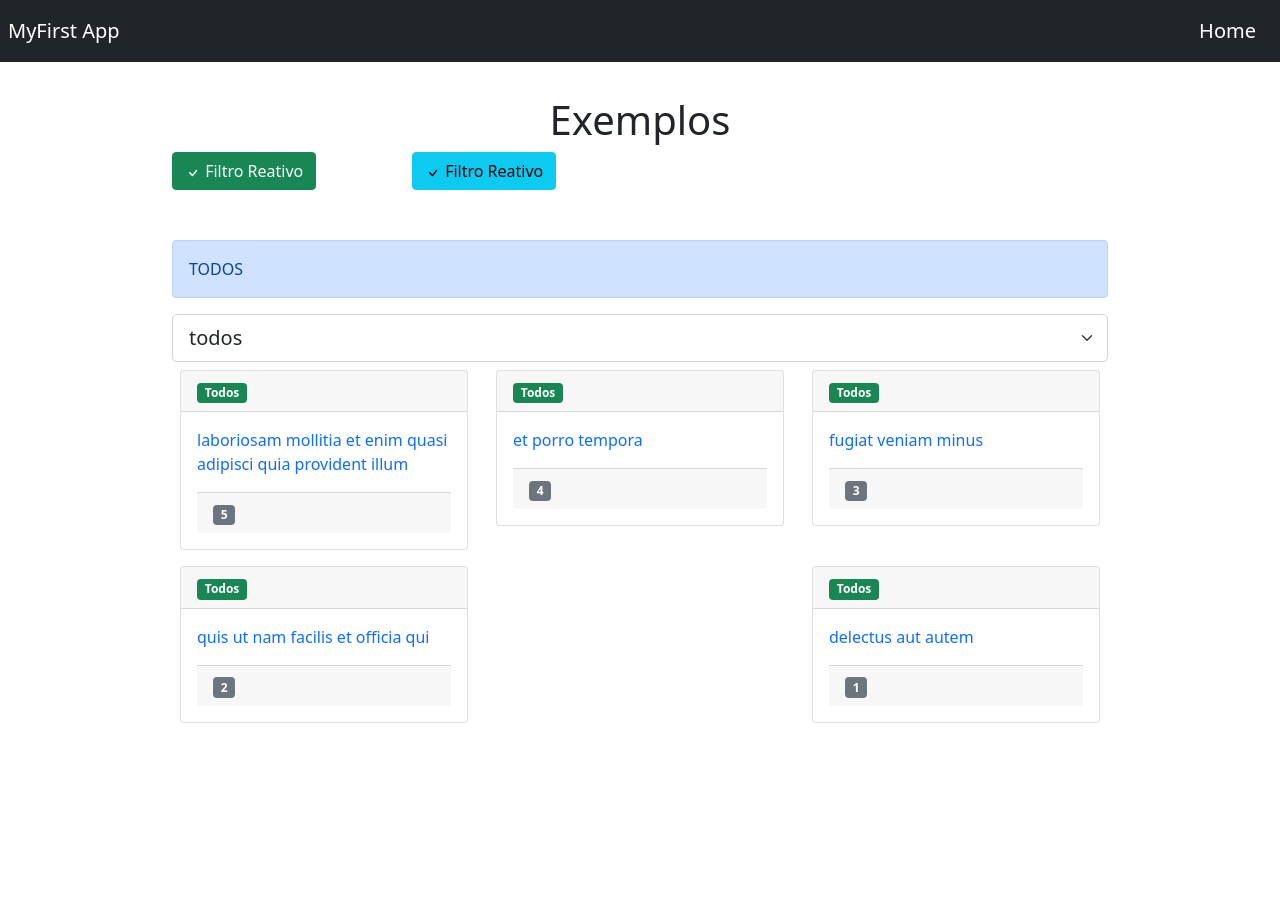
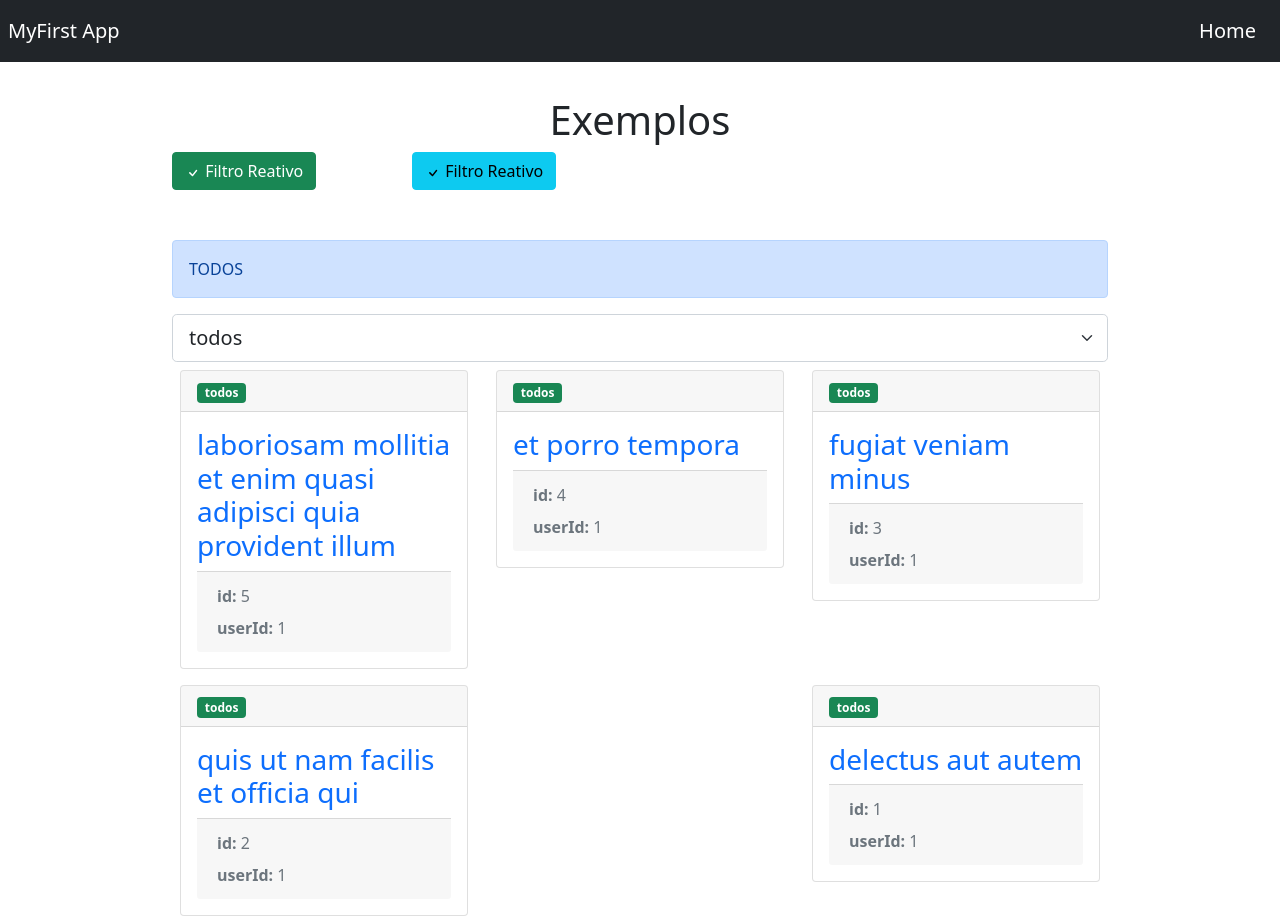
Before and after one commit to ulissesnew/my-app-reactive, an Angular app: page /filtro-reativo in a window 1280 px wide. Before the commit the page ends 800 px from the top, so only its background shows below. Built offline with nearby package versions, Linux system fonts and the light colour scheme.

Commit message:
refactor: usando app-card

```diff
--- a/src/app/pages/filtro-reativo/filtro-reativo.component.html
+++ b/src/app/pages/filtro-reativo/filtro-reativo.component.html
@@ -2,7 +2,6 @@
 <div class="container-fluid w-75">
   <div class="row">
     <div class="col xs-12">
-      <!-- <app-servers></app-servers> -->
       <div class="alert alert-primary">
         {{ filter.value | uppercase }}
       </div>
@@ -15,21 +14,30 @@
 
       <div *ngIf="items$" class="d-flex justify-content-between flex-wrap">
         <div *ngFor="let item of all$ | async as items">
-          <div class="card m-2" style="width: 18rem">
-            <div class="card-header">
-              <span class="badge bg-success">
-                {{ filter.value | titlecase }}
-              </span>
-            </div>
+          <app-card
+            *ngIf="filter.value === 'posts'"
+            [tag]="filter.value"
+            [title]="item.title"
+            [body]="item.body"
+            [userId]="item.userId"
+            [id]="item.id"
+          ></app-card>
 
-            <div class="card-body">
-              <p class="card-text text-primary">{{ item.title }}</p>
-              <h5 *ngIf="item.name" class="card-text">
-                {{ item.name }}
-                <hr />
-              </h5>
-              <p *ngIf="item.body" class="card-text">{{ item.body }}</p>
+          <app-card
+            *ngIf="filter.value === 'todos'"
+            [tag]="filter.value"
+            [title]="item.title"
+            [userId]="item.userId"
+            [id]="item.id"
+          ></app-card>
 
+          <app-card
+            *ngIf="filter.value === 'users'"
+            [tag]="filter.value"
+            [title]="item.name"
+            [userId]="item.userId"
+            [id]="item.id"
+          >
             <a
               *ngIf="item.email"
               class="card-text"
@@ -46,14 +54,9 @@
               {{ item.phone }}
               <hr />
             </a>
-              <div class="card-footer">
-                <span class="badge bg-secondary">{{ item.id }}</span>
+          </app-card>
         </div>
       </div>
     </div>
   </div>
 </div>
-    </div>
-
-  </div>
-</div>
```
Also changed, not shown: src/app/pages/filtro-reativo/filtro-reativo.module.ts (+5 -4 lines). Lines whose indentation alone changed are shown as unchanged.
